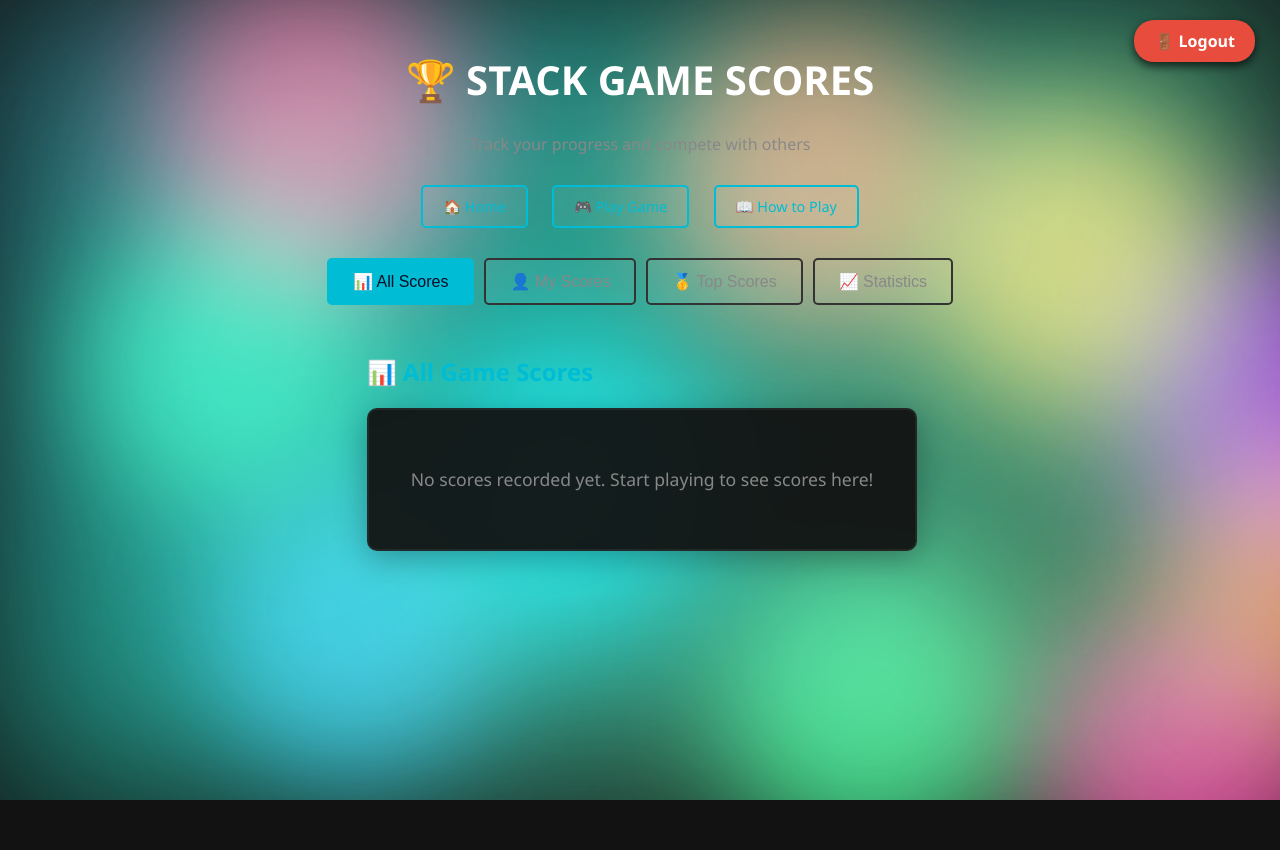
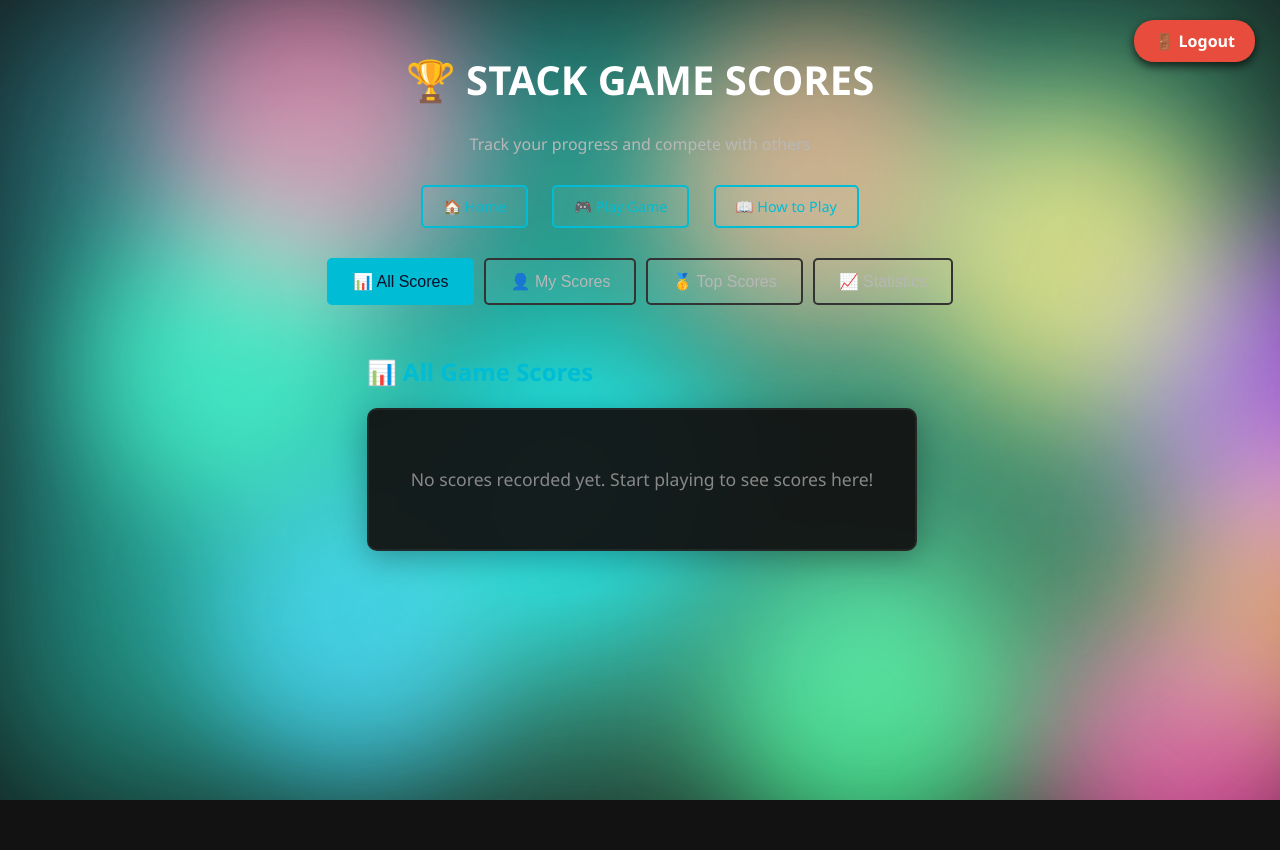
Before and after one commit to GoldenGoo/CPSC476_Group8_TeamProject, a Django app: page /game/scores/ in a window 1280 px wide. Run offline with Django 5.2, Linux system fonts and the light colour scheme; the visitor is signed in with stand-in values (Sample User, id 1); data comes from the database, SQL or seed files in the repository; data that the repository does not hold is empty.

Commit message:
Small push

```diff
--- a/gameapp/static/js/ai_player.js
+++ b/gameapp/static/js/ai_player.js
@@ -97,7 +97,7 @@
             const closeEnough = Math.abs(dx) < Math.max(8, pieceWidth * 0.4);
             this._keyState.down = closeEnough && angOk && (Math.random() < 0.3 * this.options.aggression);
 
-            // rotation: try to reduce angular velocity and approach angle 0
+            // try to reduce angular velocity and approach angle 0
             this._keyState.rotCCW = angDeg > 8;
             this._keyState.rotCW = angDeg < -8;
 
--- a/gameapp/templates/scores.html
+++ b/gameapp/templates/scores.html
@@ -52,7 +52,7 @@
       }
 
       .subtitle {
-        color: #888;
+        color: #b8b8b8;
         text-align: center;
         margin-bottom: 30px;
         position: relative;
@@ -98,7 +98,7 @@
         padding: 12px 24px;
         background: rgba(255, 255, 255, 0.05);
         border: 2px solid #333;
-        color: #888;
+        color: #b7b7b7;
         cursor: pointer;
         border-radius: 5px;
         font-size: 1em;
```
Also changed, not shown: gameapp/static/js/game.js (+2 -7 lines).
